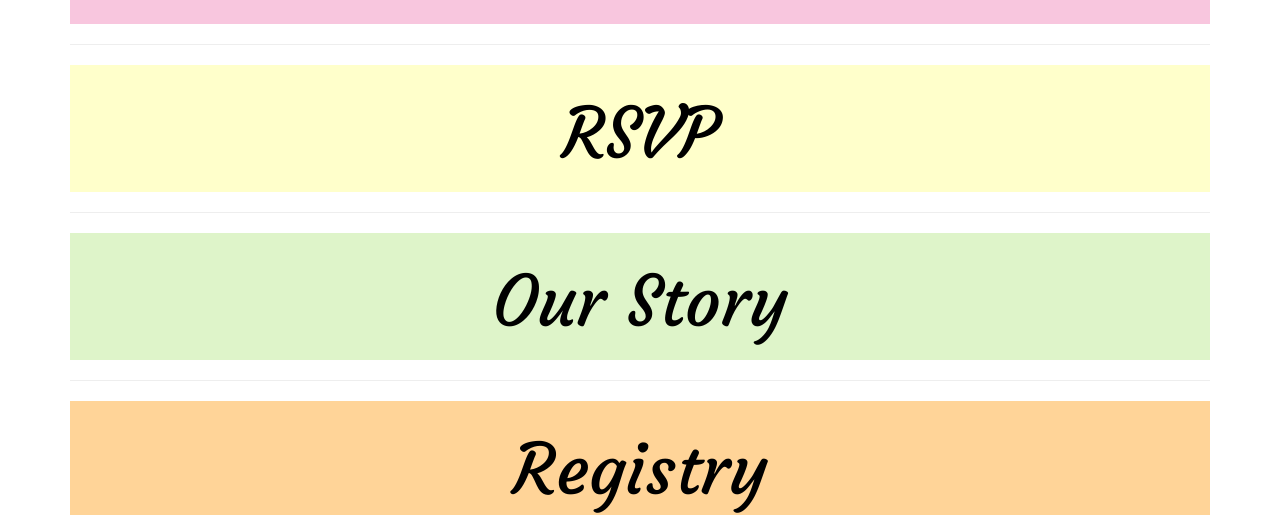
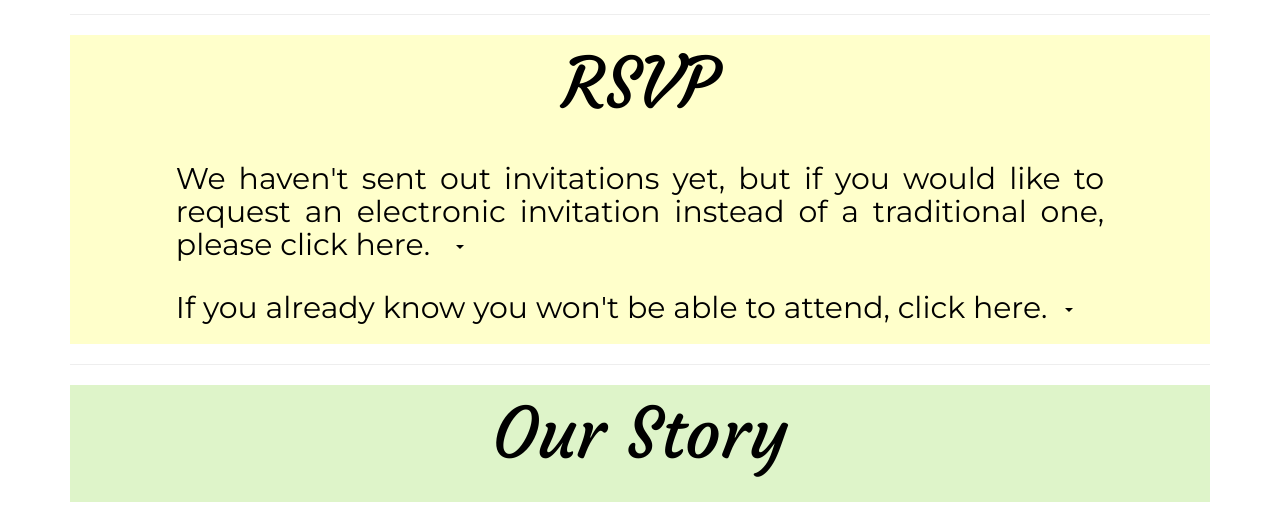
Before and after one commit to tgarv/garverman, a Flask app: page / in a window 1280 px wide. Shown: the part 1455-1970 px from the top of the page. Run offline with Flask 2, Linux system fonts and the light colour scheme; some libraries are stand-ins or nearby versions; some web fonts are replaced.

Commit message:
Add styles for more content sections

```diff
--- a/app.py
+++ b/app.py
@@ -3,38 +3,48 @@ import os
 import dropbox
 
 app = Flask(__name__)
+local_files = False
+
 
 @app.route('/')
 def index():
-    return render_template('index.html')
+    return render_template('index.html', local_files=local_files)
+
 
 @app.route('/rsvp')
 def rsvp():
-    return render_template('rsvp.html')
+    return render_template('rsvp.html', local_files=local_files)
+
 
 @app.route('/request_electronic_invitation')
 def request_electronic_invitation():
-    return render_template('request_electronic_invitation.html')
+    return render_template('request_electronic_invitation.html', local_files=local_files)
+
 
 @app.route('/our_story')
 def our_story():
-    return render_template('our_story.html')
+    return render_template('our_story.html', local_files=local_files)
+
 
 @app.route('/regrets')
 def regrets():
-    return render_template('regrets.html')
+    return render_template('regrets.html', local_files=local_files)
+
 
 @app.route('/gallery')
 def gallery():
-    return render_template('gallery.html')
+    return render_template('gallery.html', local_files=local_files)
+
 
 @app.route('/wedding_info')
 def wedding_info():
-    return render_template('base.html')
+    return render_template('base.html', local_files=local_files)
+
 
 @app.route('/lodging_info')
 def lodging_info():
-    return render_template('base.html')
+    return render_template('base.html', local_files=local_files)
+
 
 if __name__ == '__main__':
     port = int(os.environ.get('PORT', 5000))
--- a/static/css/style.css
+++ b/static/css/style.css
@@ -400,16 +400,30 @@ html,body {
     }
 }
 
+body {
+    font-family: 'Montserrat', sans-serif;
+    font-weight: 400;
+}
+
+h3 {
+    font-size: 23px;
+}
+
 /* Content blocks */
 .content_block {
     margin-top: 20px;
     padding: 10px;
     color: #000000;
-    font-family: 'Courgette', cursive;
+}
+.content_block>.row {
+    padding-top: 0px;
 }
 
-.content_block>.subheading {
+.content_block_heading {
     width: 100%;
+    margin-top: 0px;
+    margin-bottom: 20px;
+    font-family: 'Courgette', cursive;
 }
 .inner_content_block {
     margin: 0 auto;
@@ -417,7 +431,7 @@ html,body {
 }
 
 @media (min-width: 768px) {
-    .subheading {
+    .content_block_heading {
         font-size: 5em;
     }
     .info_section_header {
@@ -429,7 +443,7 @@ html,body {
 }
 
 @media (max-width: 768px) {
-    .subheading {
+    .content_block_heading {
         font-size: 2.5em;
     }
     .info_section_header {
@@ -440,10 +454,6 @@ html,body {
     }
 }
 
-hr{
-
-}
-
 /* https://www.itsupportguides.com/tech-tips-tricks/how-to-offset-anchor-tag-link-using-css/ */
 /* Offset for anchor links to account for the sticky header */
 :target:before {
@@ -451,10 +461,6 @@ hr{
     display:block;
     height:175px; /* fixed header height*/
     margin:-175px 0 0; /* negative fixed header height */
-}
-
-.location_description {
-    font-size: large;
 }
 
 .hotel_logo {
@@ -468,3 +474,11 @@ hr{
     padding-left: 10px;
     padding-right: 10px;
 }
+
+.justify {
+    text-align: justify;
+}
+
+.pointer {
+    cursor: pointer;
+}
--- a/static/js/main.js
+++ b/static/js/main.js
@@ -1,6 +1,16 @@
 /* global $ */
 $(document).ready(function() {
-    $('.js-expand-location-information').on('click', function() {
-        $('.js-location-information').toggleClass('hidden');
-    });
+  $('.js-expand-location-information').on('click', function() {
+    $('.js-location-information').toggleClass('hidden');
+  });
+
+  $('.js-toggle-electronic-invitation-form').on('click', function() {
+    $('.js-electronic-invitation-form').toggleClass('hidden');
+    $('.js-regrets-form').addClass('hidden');
+  });
+
+  $('.js-toggle-regrets-form').on('click', function() {
+    $('.js-regrets-form').toggleClass('hidden');
+    $('.js-electronic-invitation-form').addClass('hidden');
+  });
 });
--- a/templates/base.html
+++ b/templates/base.html
@@ -8,15 +8,19 @@
 
 <body class="background">
     <!-- Latest compiled and minified CSS -->
-    <link rel="stylesheet" href="{{ url_for('static', filename='css/bootstrap.min.css') }}">
-    <link rel="stylesheet" href="{{ url_for('static', filename='css/fonts.css') }}">
-    <script src="{{ url_for('static', filename='js/bootstrap.min.js') }}"></script>
-    <script src="{{ url_for('static', filename='js/jquery.min.js') }}"></script>
-    <!-- <link href='https://fonts.googleapis.com/css?family=Dancing+Script' rel='stylesheet' type='text/css'> -->
-    <!-- <link href='https://fonts.googleapis.com/css?family=Courgette' rel='stylesheet' type='text/css'> -->
-    <!--<script src="//code.jquery.com/jquery-1.12.0.min.js"></script>-->
-    <!--<script src="https://maxcdn.bootstrapcdn.com/bootstrap/3.3.6/js/bootstrap.min.js" integrity="sha384-0mSbJDEHialfmuBBQP6A4Qrprq5OVfW37PRR3j5ELqxss1yVqOtnepnHVP9aJ7xS" crossorigin="anonymous"></script>-->
-    <!-- <link rel="stylesheet" href="https://maxcdn.bootstrapcdn.com/bootstrap/3.3.6/css/bootstrap.min.css" integrity="sha384-1q8mTJOASx8j1Au+a5WDVnPi2lkFfwwEAa8hDDdjZlpLegxhjVME1fgjWPGmkzs7" crossorigin="anonymous"> -->
+    {% if local_files %}
+        <link rel="stylesheet" href="{{ url_for('static', filename='css/bootstrap.min.css') }}">
+        <link rel="stylesheet" href="{{ url_for('static', filename='css/fonts.css') }}">
+        <script src="{{ url_for('static', filename='js/bootstrap.min.js') }}"></script>
+        <script src="{{ url_for('static', filename='js/jquery.min.js') }}"></script>
+    {% else %}
+        <link href='https://fonts.googleapis.com/css?family=Dancing+Script' rel='stylesheet' type='text/css'>
+        <link href='https://fonts.googleapis.com/css?family=Courgette' rel='stylesheet' type='text/css'>
+        <link href='https://fonts.googleapis.com/css?family=Montserrat' rel='stylesheet' type='text/css'>
+        <script src="//code.jquery.com/jquery-1.12.0.min.js"></script>
+        <script src="https://maxcdn.bootstrapcdn.com/bootstrap/3.3.6/js/bootstrap.min.js" integrity="sha384-0mSbJDEHialfmuBBQP6A4Qrprq5OVfW37PRR3j5ELqxss1yVqOtnepnHVP9aJ7xS" crossorigin="anonymous"></script>
+        <link rel="stylesheet" href="https://maxcdn.bootstrapcdn.com/bootstrap/3.3.6/css/bootstrap.min.css" integrity="sha384-1q8mTJOASx8j1Au+a5WDVnPi2lkFfwwEAa8hDDdjZlpLegxhjVME1fgjWPGmkzs7" crossorigin="anonymous">
+    {% endif %}
 
 
     <link rel="stylesheet" type="text/css" href="{{ url_for('static', filename='css/style.css') }}">
@@ -50,8 +54,8 @@
                 <div class="navbar collapse navbar-collapse" id="navbar">
                     <ul class="nav navbar-nav">
                         <li class="col-sm-2 center_text pastel_lavender left_edge"><a class="center_text" title="Home" href="/#"><h3>Home</h3></a></li>
-                        <li class="col-sm-2 center_text pastel_pink"><a class="center_text" title="Our Story" href="/#wedding"><h3>Wedding Info</h3></a></li>
-                        <li class="col-sm-2 center_text pastel_yellow "><a class="center_text" title="Pictures" href="/#rsvp"><h3>RSVP</h3></a></li>
+                        <li class="col-sm-2 center_text pastel_pink"><a class="center_text" title="Wedding Info" href="/#wedding"><h3>Wedding Info</h3></a></li>
+                        <li class="col-sm-2 center_text pastel_yellow "><a class="center_text" title="RSVP" href="/#rsvp"><h3>RSVP</h3></a></li>
                         <li class="col-sm-2 center_text pastel_green"><a class="center_text" title="Our Story" href="/#our_story"><h3>Our Story</h3></a></li>
                         <li class="col-sm-2 center_text pastel_orange right_edge"><a class="center_text" title="Registry" href="/#registry"><h3>Registry</h3></a></li>
                         <li class="col-sm-2 center_text pastel_blue "><a class="center_text" title="Pictures" href="/gallery"><h3>Pictures</h3></a></li>
--- a/templates/index.html
+++ b/templates/index.html
@@ -7,7 +7,7 @@
     <div class="content_block pastel_pink_light">
         <div class="row">
             <!--<img src="http://nyit.edu/files/deseversky/images/deseversky-logo.png">-->
-            <h2 class="subheading center_text">Wedding Information</h1>
+            <h2 class="content_block_heading center_text">Wedding Information</h1>
             <!--<p class="icon">&#128197;</p>-->
             <!--<p class="icon">&#128338;</p>-->
             <!--<p class="icon">&#128716;</p>-->
@@ -29,9 +29,9 @@
                 </p>
             </div>
             <div class="inner_content_block pastel_lavender_light hidden js-location-information hidden-sm hidden-md hidden-lg center_text">
-                <p class="location_description">
+                <h2 class="location_description justify">
                     This is a description of the really cool mansion. We'll be getting married there and it has some weird trees and stuff.
-                </p>
+                </h2>
                 <div>
                     <!--<iframe name="gallery_frame" class="gallery_frame" src="https://garverman.smugmug.com/De-Seversky" width="100%" height="800px" frameborder="no" scrolling="yes"></iframe>-->
                 </div>
@@ -49,30 +49,46 @@
                 <!--<img class="hotel_logo" src="http://2.bp.blogspot.com/-WvMTa5ZAogA/VWrRqbshckI/AAAAAAAACyU/0bQgiSNAM_k/s320/Hilton-vector-logo.png">-->
             </div>
         </div>
-        <div class="content_block pastel_lavender_light hidden js-location-information hidden-xs">
-            <p class="location_description">
+        <div class="content_block pastel_lavender_light hidden js-location-information hidden-xs row">
+            <h2 class="location_description justify">
                 This is a description of the really cool mansion. We'll be getting married there and it has some weird trees and stuff.
                 <!--The historic NYIT de Seversky Mansion brings together Gatsby-era opulence, modern convenience and comfort, and highly personalized service. Whether you are looking for a stylish location for your wedding or other social occasion, or a distinctive, flexible environment for your corporate meeting, the Mansion's elegant rooms and grounds will set just the right tone.-->
-            </p>
-            <iframe src="https://www.google.com/maps/embed?pb=!1m14!1m8!1m3!1d12079.439282779358!2d-73.6143647!3d40.8090741!3m2!1i1024!2i768!4f13.1!3m3!1m2!1s0x0%3A0x683f997a7ae5240b!2sNYIT+de+Seversky+Mansion!5e0!3m2!1sen!2sus!4v1468615781210" width="450" height="450" frameborder="0" style="border:0" allowfullscreen></iframe>
-                <iframe style="right:0px;" src="https://garverman.smugmug.com/frame/slideshow?key=VbgdMd&autoStart=0&captions=0&navigation=1&playButton=0&speed=1&transition=none&transitionSpeed=1" width="550" height="450" frameborder="no" scrolling="no"></iframe>
+            </h2>
+            <iframe class="col-sm-6" src="https://www.google.com/maps/embed?pb=!1m14!1m8!1m3!1d12079.439282779358!2d-73.6143647!3d40.8090741!3m2!1i1024!2i768!4f13.1!3m3!1m2!1s0x0%3A0x683f997a7ae5240b!2sNYIT+de+Seversky+Mansion!5e0!3m2!1sen!2sus!4v1468615781210" width="450" height="450" frameborder="0" style="border:0" allowfullscreen></iframe>
+            <iframe class="col-sm-6" style="right:0px;" src="https://garverman.smugmug.com/frame/slideshow?key=VbgdMd&autoStart=0&captions=0&navigation=1&playButton=0&speed=1&transition=none&transitionSpeed=1" width="550" height="450" frameborder="no" scrolling="no"></iframe>
         </div>
     </div>
     <hr>
     <a class="nav_anchor" name="rsvp"></a>
     <div class="content_block pastel_yellow_light">
-        <h2 class="subheading center_text">RSVP</h2>
+        <h2 class="content_block_heading center_text">RSVP</h2>
+        <div class="row">
+            <div class="col-sm-1"></div>
+            <div class="col-sm-10">
+                <h2 class="js-toggle-electronic-invitation-form justify pointer">We haven't sent out invitations yet, but if you would like to request an electronic invitation instead of a traditional one, please click here.&nbsp;&nbsp;    <span class="caret"></span></h2>
+                <iframe class="hidden js-electronic-invitation-form" src="https://docs.google.com/forms/d/1uKIVlwSyHFMcOT8QqNN343FEwgEzrmLtPHonKg-ihq0/viewform?embedded=true" width="100%" height="750" frameborder="0" marginheight="0" marginwidth="0">Loading...</iframe>
+            </div>
+            <div class="col-sm-1"></div>
+        </div>
+        <div class="row">
+            <div class="col-sm-1"></div>
+            <div class="col-sm-10">
+                <h2 class="js-toggle-regrets-form justify pointer">If you already know you won't be able to attend, click here.&nbsp;&nbsp;<span class="caret"></span></h2>
+                <iframe class="hidden js-regrets-form" src="https://docs.google.com/forms/d/1jHsAPi3X6xq7gFixrTH9nckm1tPRmLnYr4MkAsSWYVM/viewform?embedded=true" width="100%" height="1010" frameborder="0" marginheight="0" marginwidth="0">Loading...</iframe>
+            </div>
+            <div class="col-sm-1"></div>
+        </div>
         <!--<iframe height="300" width="600" src="https://garvermantest.app.rsvpify.com/"></iframe>-->
     </div>
     <hr>
     <a class="nav_anchor" name="our_story"></a>
     <div class="content_block pastel_green_light">
-        <h2 class="subheading center_text">Our Story</h2>
+        <h2 class="content_block_heading center_text">Our Story</h2>
     </div>
     <hr>
     <a class="nav_anchor" name="registry"></a>
     <div class="content_block pastel_orange_light center_text">
-        <h2 class="subheading center_text">Registry</h2>
+        <h2 class="content_block_heading center_text">Registry</h2>
         <img class="registry_logo" src="http://logonoid.com/images/crate-and-barrel-logo.png">
         <img class="registry_logo" src="https://outlook.wayfair.com/owa/auth/15.0.1130/themes/resources/logo_wayfair.png">
         <img class="registry_logo" src="http://logonoid.com/images/macys-logo.png">
```
